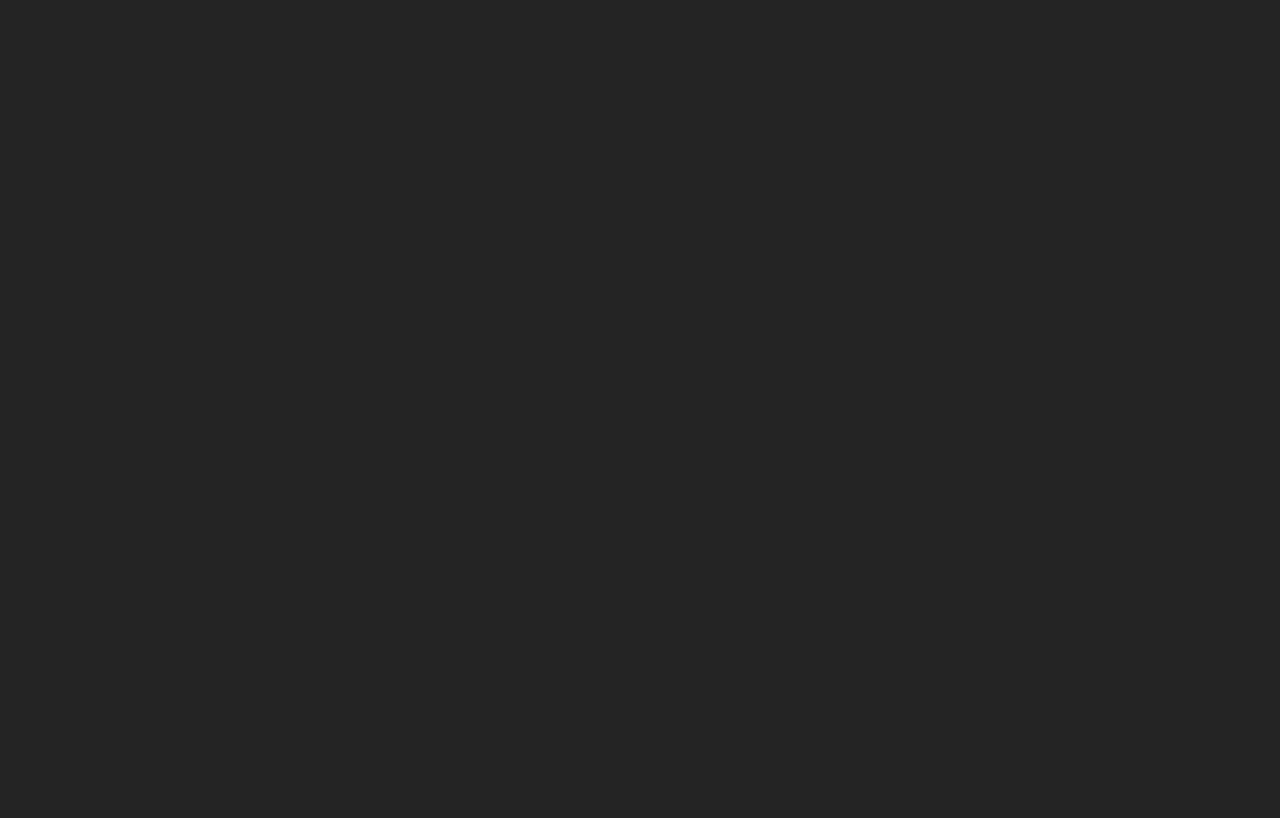
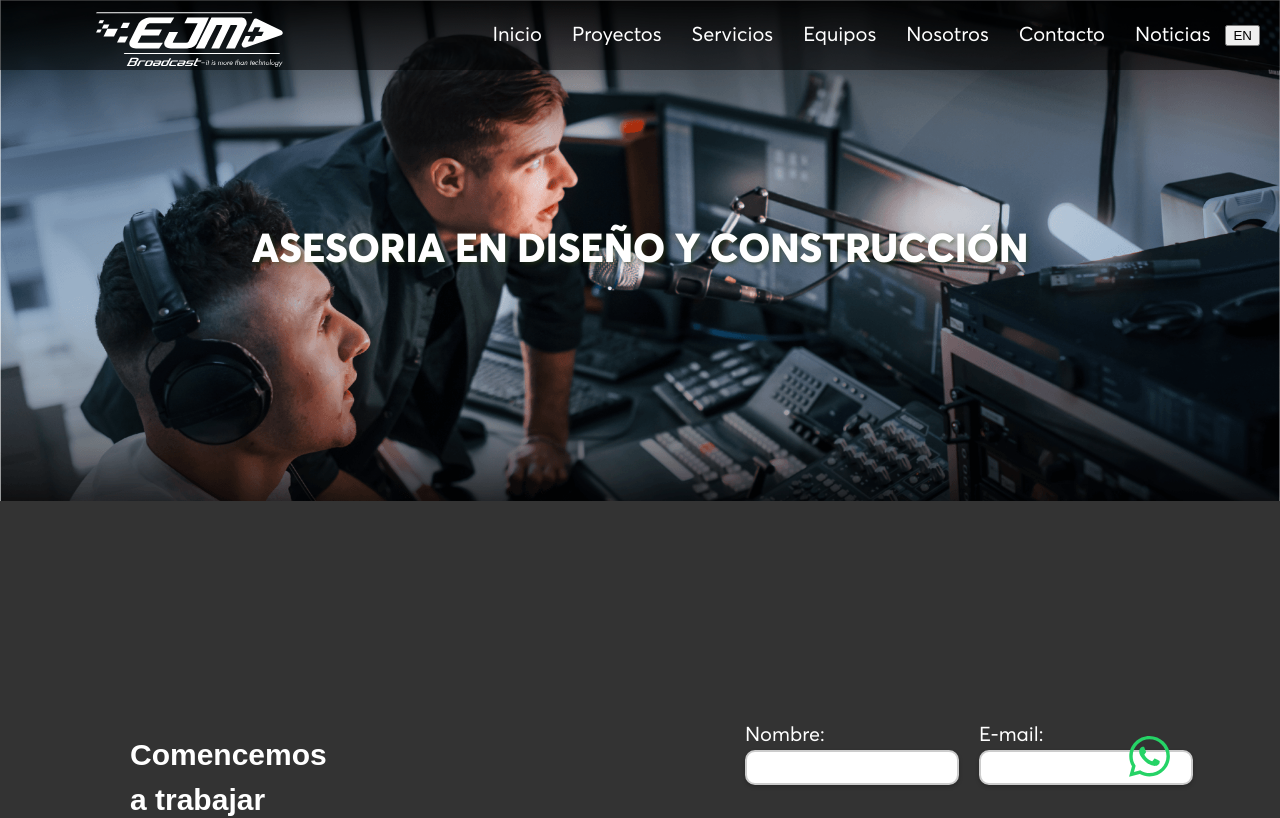
Before and after one commit to zagu5/ejmbroadcast, a React (Vite) app: page /services/asesoria in a window 1280 px wide. Before the commit this address had no page. Shown: the top 818 px of the page. Built offline with nearby package versions, Linux system fonts and the light colour scheme.

Commit message:
creating components servicePage, serviceData, serviceDetail routes and styles

```diff
--- a/src/App.jsx
+++ b/src/App.jsx
@@ -4,6 +4,7 @@ import './App.css'
 import Homepage from './pages/Homepage'
 import ContactPage from './pages/ContactPage'
 import ProjectPage from './pages/ProjectPage'
+import ServicePage from './pages/ServicePage'
 
 function App() {
 
@@ -14,6 +15,7 @@ function App() {
         {/* <Route errorElement={<errorElement/>}/>  */}
         <Route path='/contact-form' element={<ContactPage />} />
         <Route path="/projects/:projectId" element={<ProjectPage/>} />
+        <Route path="/services/:id" element={<ServicePage/>}/>
       </Routes>
       </BrowserRouter>
   )
--- /dev/null
+++ b/src/components/ServiceDetail.jsx
@@ -0,0 +1,29 @@
+import PropTypes from 'prop-types';
+import Header from "./Header"
+import Footer from "./Footer"
+import WhatsAppButton from "./WhatsAppButton"
+import style from "../styles/serviceDetail.module.css"
+
+export const ServiceDetail = ({serviceData}) => {
+  return (
+    <>
+        <Header/>
+        <div className={style.content}>
+        <h2 className={style.title}>{serviceData.title}</h2>
+        <img src={serviceData.image} alt="" />
+        </div>
+
+        <Footer/>
+        <WhatsAppButton/>
+    </>
+  )
+}
+
+ServiceDetail.propTypes = {
+  serviceData: PropTypes.shape({
+    title: PropTypes.string,
+    image: PropTypes.string,
+  }).isRequired,
+};
+
+export default ServiceDetail;
--- /dev/null
+++ b/src/components/serviceData.jsx
@@ -0,0 +1,8 @@
+
+export const serviceData =  {
+    'asesoria': {
+        id:'1',
+        title: 'ASESORIA EN DISEÑO Y CONSTRUCCIÓN',
+        image: '/imagesHeaders/Header_servicios.png',
+    },
+}
--- a/src/pages/ServicePage.jsx
+++ b/src/pages/ServicePage.jsx
@@ -0,0 +1,15 @@
+import { useParams } from "react-router-dom";
+import ServiceDetail from "../components/ServiceDetail";
+import { serviceData } from "../components/serviceData";
+
+const ServicePage = () => {
+    const { id } = useParams();
+    const service = serviceData[id];
+    return (
+        <div>
+            <ServiceDetail serviceData={service} />
+        </div>
+    );
+  };
+
+export default ServicePage;
--- a/src/sections/ServiceSection.jsx
+++ b/src/sections/ServiceSection.jsx
@@ -11,24 +11,24 @@ const servicesData = [
   {
     bgColor: "#a9a9a9",
     title: "ASESORIA EN DISEÑO Y CONSTRUCCIÓN",
-    path: "/asesoria",
+    serviceId: "/asesoria",
   },
   {
     bgColor: "#666666",
     title: "VENTA DE EQUIPOS BROADCAST",
-    path: "/venta",
+    serviceId: "/venta",
   },
   {
     bgColor: "#a9a9a9",
     title: "TALLERES Y SEMINARIOS",
-    path: "/talleres",
+    serviceId: "/talleres",
   },
 ];
 
 import PropTypes from 'prop-types';
 
-const Service = ({ bgColor, title, subtitle, path }) => (
-  <Link to={path} style={{ textDecoration: 'none', color: 'inherit' }}>
+const Service = ({ bgColor, title, subtitle, serviceId }) => (
+  <Link to={`services${serviceId}`} style={{ textDecoration: 'none', color: 'inherit' }}>
     <div className={styles['grid-item']} style={{ backgroundColor: bgColor }}>
         <h1 className={styles.title}>{title}</h1>
         {subtitle && <h2 className={styles.subtitle}>{subtitle}</h2>}
@@ -40,7 +40,7 @@ Service.propTypes = {
     bgColor: PropTypes.string.isRequired,
     title: PropTypes.string.isRequired,
     subtitle: PropTypes.string,
-    path: PropTypes.string,
+    serviceId: PropTypes.string,
 };
 
 const ServiceSection = () => {
--- /dev/null
+++ b/src/styles/serviceDetail.module.css
@@ -0,0 +1,26 @@
+.content {
+    position: relative;
+    display: flex;
+    flex-direction: column;
+    text-align: center;
+    padding: 0px;
+    justify-content: center;
+    align-items: center;
+
+}
+
+    .content img {
+        width: 100%;
+        max-width: 100%;
+        height: auto;
+    }
+    .title {
+        font-size: 40px;
+        margin: auto;
+        color: #ffffff;
+        position: absolute;
+        text-shadow: 2px 2px 4px rgba(48, 68, 29, 0.5);
+        left: 0;
+        right: 0;
+        text-align: center;
+    }
```
Also changed, not shown: public/imagesHeaders/Header_servicios.png (added), src/components/ProjectDetail.jsx (line endings or trailing spaces), src/components/projectData.jsx (line endings or trailing spaces).
